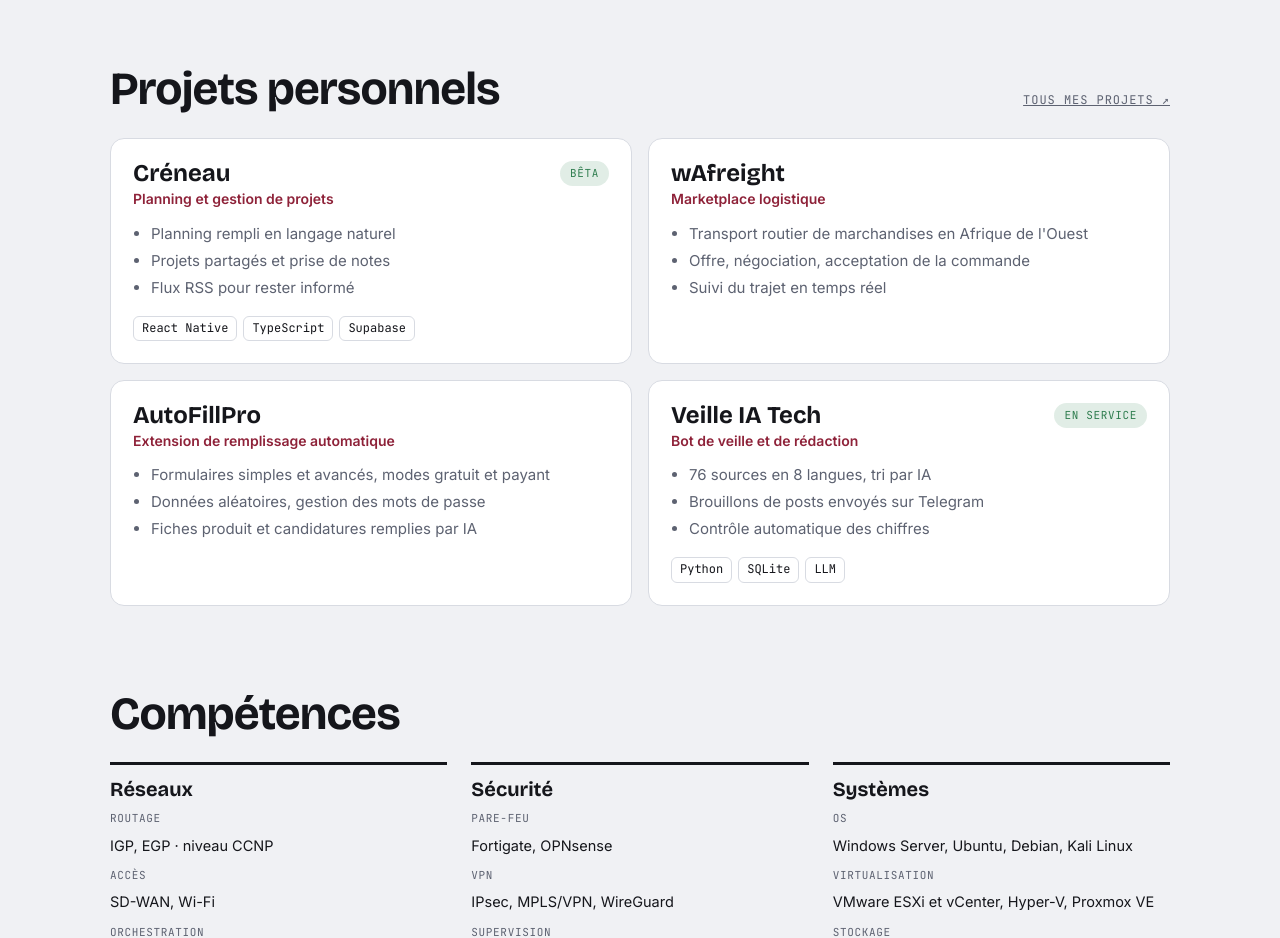
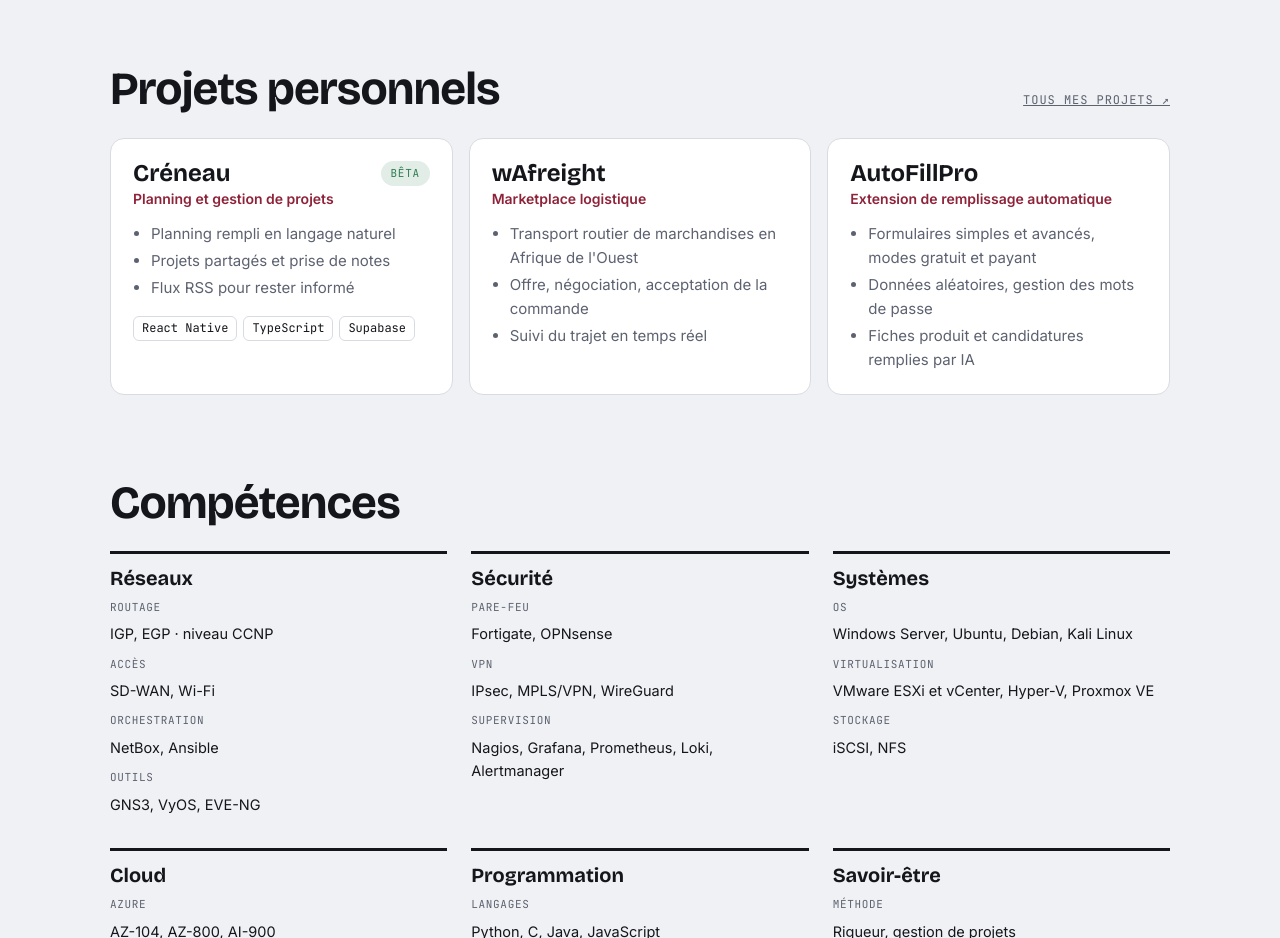
Before and after one commit to zakisCodes/zakisCodes.github.io, a plain HTML site: page index.html in a window 1280 px wide. Shown: the part 1680-2618 px from the top of the page. Drawn offline with nearby package versions, Linux system fonts and the light colour scheme.

Commit message:
Portfolio : retrait de Veille IA Tech

```diff
--- a/index.html
+++ b/index.html
@@ -75,7 +75,7 @@ p{margin:0}
 .kpi span{font-size:13px;color:var(--muted)}
 
 /* Projets */
-.projects{display:grid;grid-template-columns:repeat(2,1fr);gap:16px}
+.projects{display:grid;grid-template-columns:repeat(3,1fr);gap:16px}
 .card{background:var(--surface);border:1px solid var(--line);border-radius:14px;padding:22px;display:flex;flex-direction:column;gap:10px;min-width:0;
   transition:transform .25s ease,border-color .25s ease}
 .card:hover{transform:translateY(-3px);border-color:var(--accent)}
@@ -210,11 +210,6 @@ footer{text-align:center;font-family:var(--mono);font-size:12px;color:var(--mute
         <div class="head"><div><h3>AutoFillPro</h3><span class="kind">Extension de remplissage automatique</span></div></div>
         <ul><li>Formulaires simples et avancés, modes gratuit et payant</li><li>Données aléatoires, gestion des mots de passe</li><li>Fiches produit et candidatures remplies par IA</li></ul>
       </article>
-      <article class="card">
-        <div class="head"><div><h3>Veille IA Tech</h3><span class="kind">Bot de veille et de rédaction</span></div><span class="pill">En service</span></div>
-        <ul><li>76 sources en 8 langues, tri par IA</li><li>Brouillons de posts envoyés sur Telegram</li><li>Contrôle automatique des chiffres</li></ul>
-        <div class="tags"><span>Python</span><span>SQLite</span><span>LLM</span></div>
-      </article>
     </div>
   </section>
 
```
